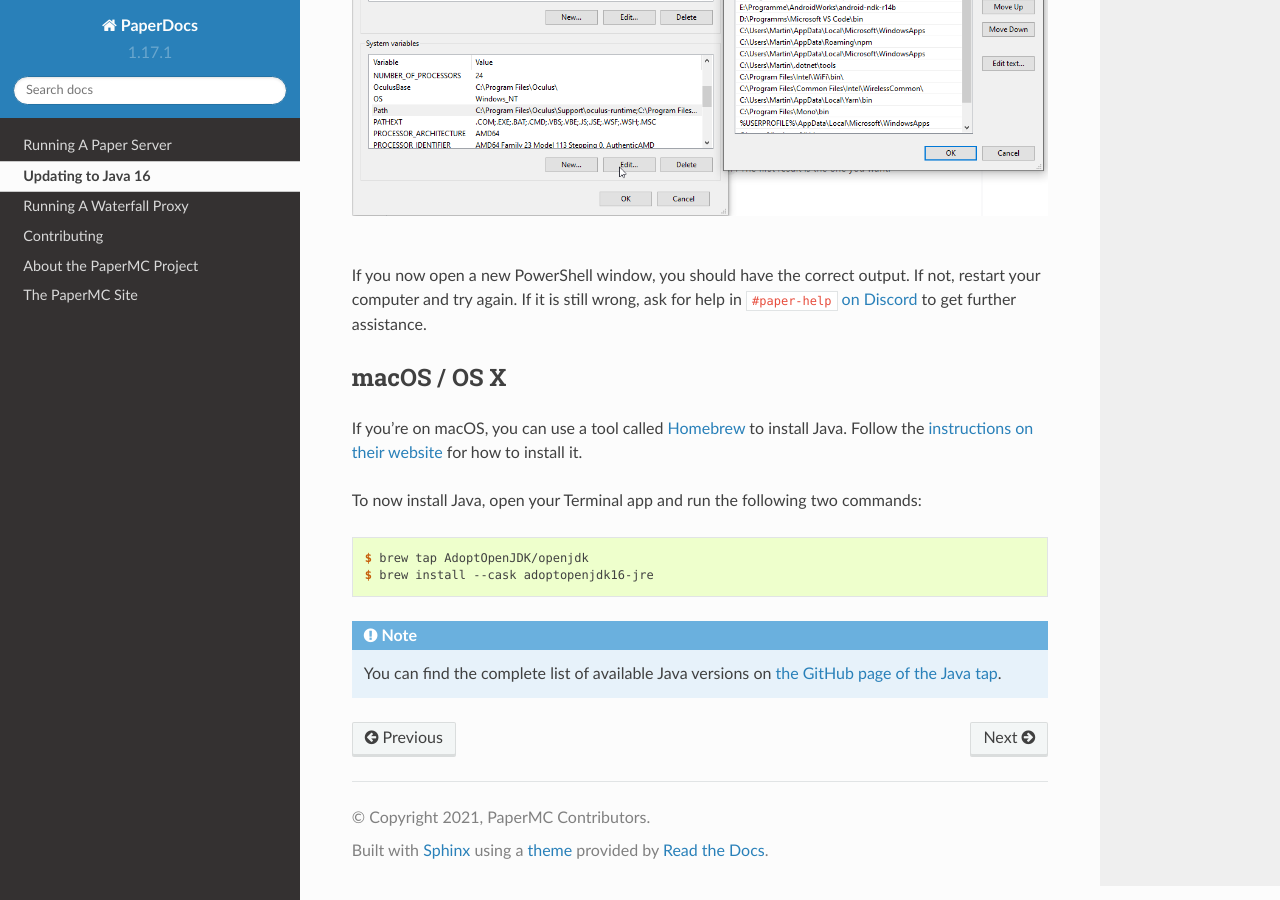
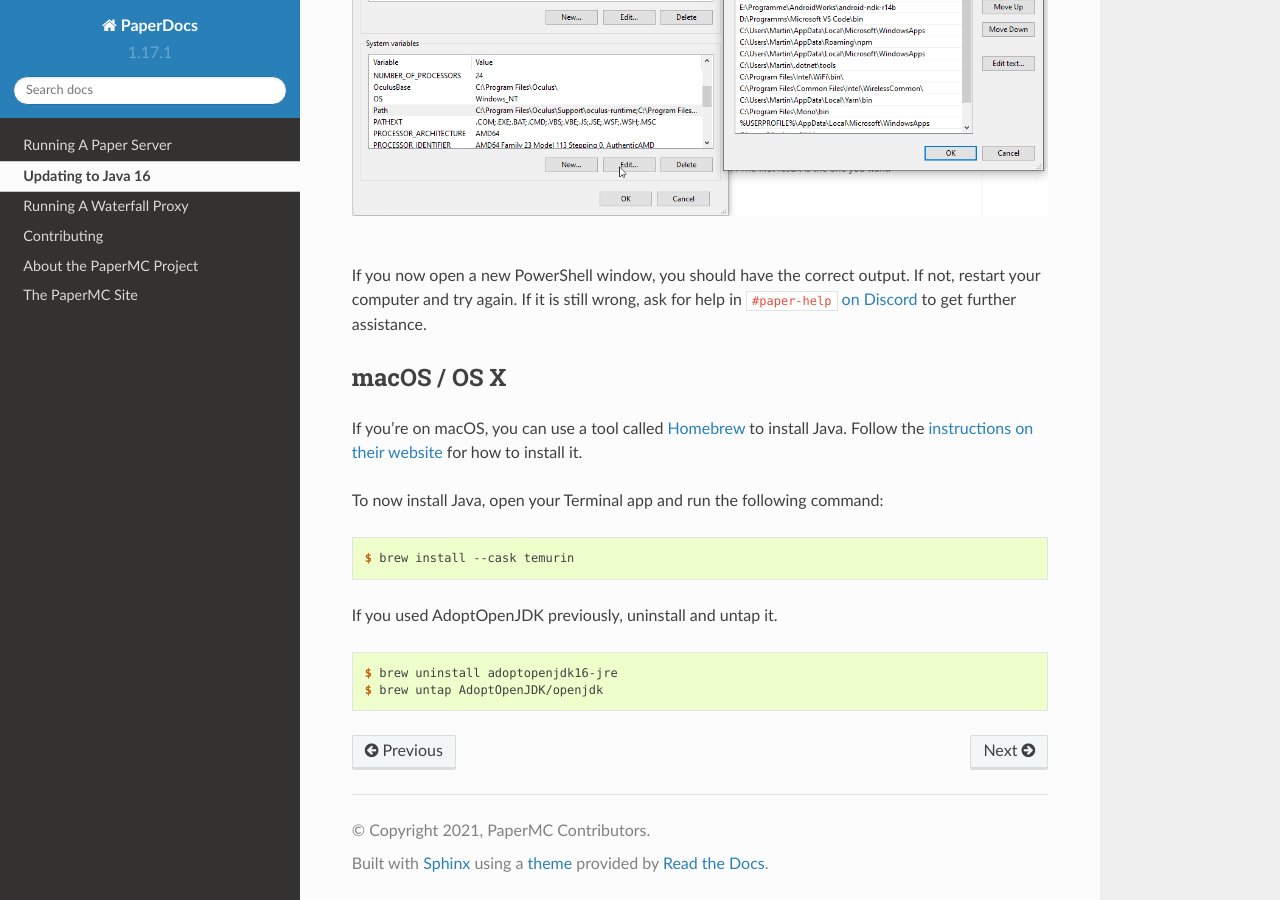
Before and after one commit to PaperMC/PaperDocs, a Sphinx documentation site: the page built from source/java-update/index.rst, in a window 1280 px wide and 900 px high, scrolled down 11280 px. Built offline with Sphinx 7.4.7 and the Read the Docs theme 2.0.0, drawn with Linux system fonts in a browser that asks for light colours.

Commit message:
Update Java 16 instructions for mac OS (#102)
* Update Java 16 instructions for mac OS

* Address comments

```diff
--- a/source/java-update/index.rst
+++ b/source/java-update/index.rst
@@ -396,15 +396,15 @@
 install Java. Follow the `instructions on their website
 <https://docs.brew.sh/Installation>`_ for how to install it.
 
-To now install Java, open your Terminal app and run the following two commands:
+To now install Java, open your Terminal app and run the following command:
 
 .. code-block:: console
 
-    $ brew tap AdoptOpenJDK/openjdk
-    $ brew install --cask adoptopenjdk16-jre
+    $ brew install --cask temurin
 
-.. note::
+If you used AdoptOpenJDK previously, uninstall and untap it.
 
-    You can find the complete list of available Java versions on `the GitHub
-    page of the Java tap
-    <https://github.com/AdoptOpenJDK/homebrew-openjdk#available-versions>`_.
+.. code-block:: console
+
+    $ brew uninstall adoptopenjdk16-jre
+    $ brew untap AdoptOpenJDK/openjdk
```
